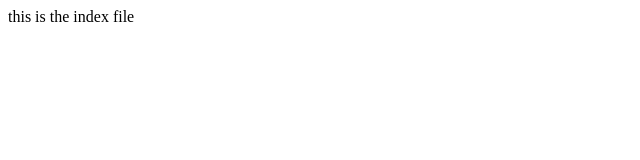
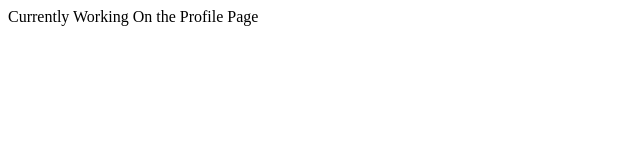
Before and after one commit to Pratik-Bashyal/pratik-bashyal.github.io, a plain HTML site: page index.html in a window 1280 px wide. Shown: the whole page, without its empty margins (0-640 px from the left). Drawn offline with Linux system fonts and the light colour scheme.

Commit message:
Update index.html

```diff
--- a/index.html
+++ b/index.html
@@ -3,6 +3,6 @@
 <title>main page</title>
 </head>
 <body>
-<p>this is the index file</p>
+<p>Currently Working On the Profile Page</p>
 </body>
 </html>
```
